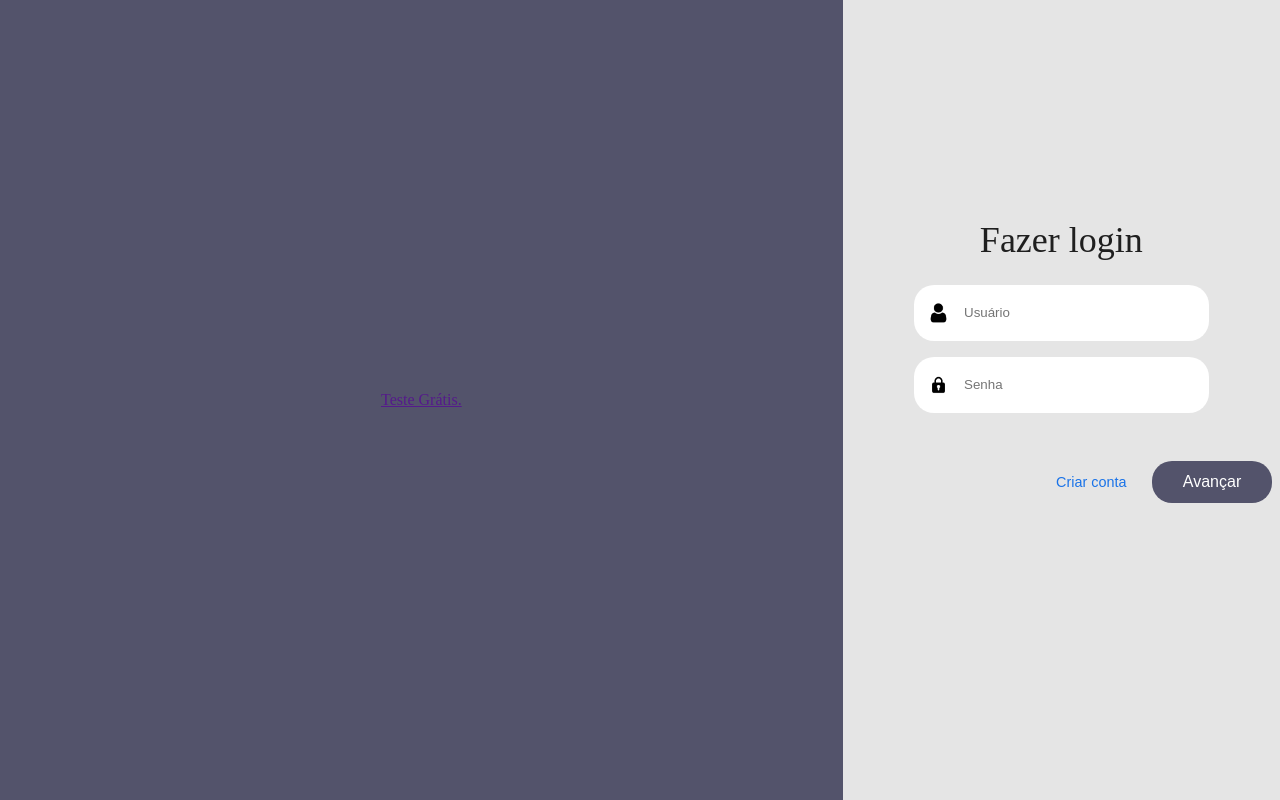
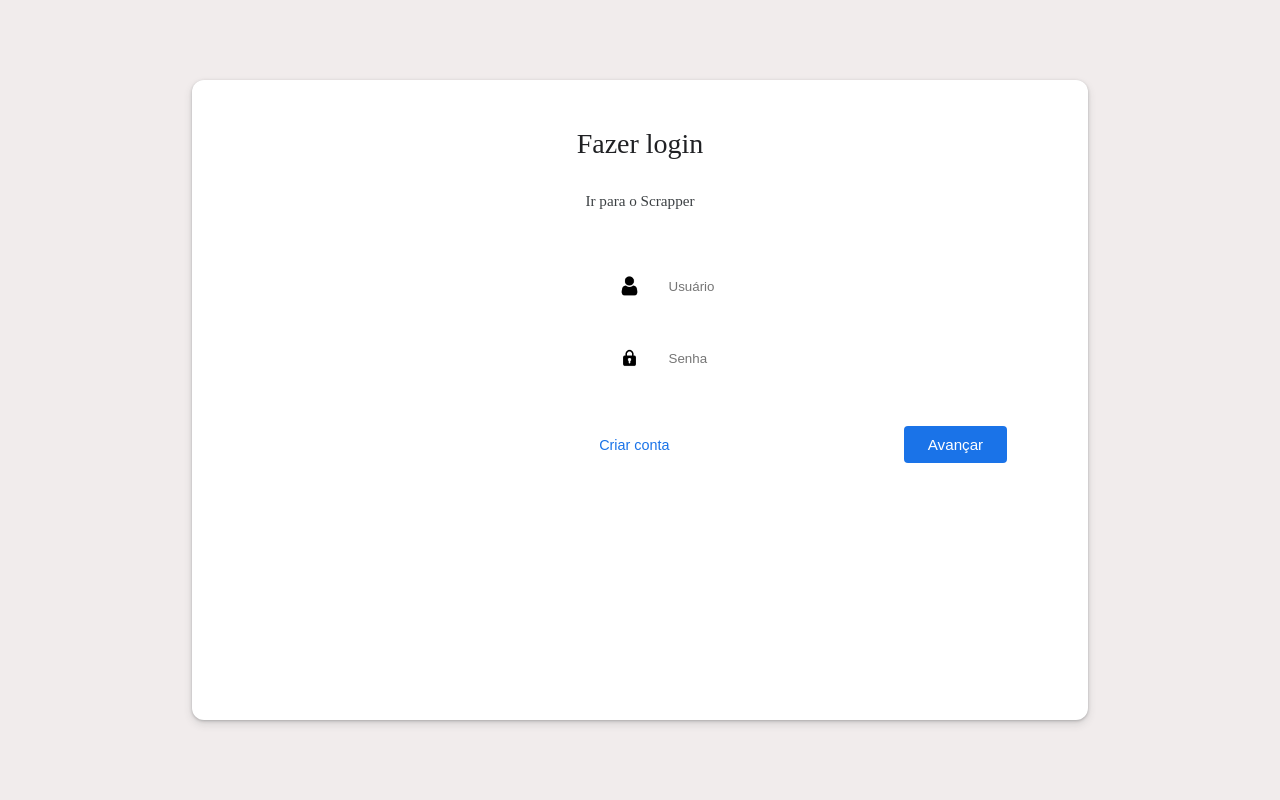
Before and after one commit to eh-lucas/ratodelivraria, an Angular app in the folder Client/: page /login in a window 1280 px wide. Built offline with nearby package versions, Linux system fonts and the light colour scheme.

Commit message:
Mudança no layout e design da tela de login (não tá pronto)

```diff
--- a/Client/src/app/components/input-component/input-component.ts
+++ b/Client/src/app/components/input-component/input-component.ts
@@ -8,15 +8,13 @@ import { CommonModule } from '@angular/common';
   imports: [CommonModule, FormsModule],
   template: `
     <div class="custom-input-wrapper">
-
       @if (iconSrc) { <img class="input-icon-img" [src]="iconSrc" alt="icon"> }
-
       <input class="input-box" [attr.placeholder]="placeholder" [(ngModel)]="value" [type]="type" >
-
     </div>
   `,
   styleUrls: ['./input-component.scss']
 })
+
 export class InputComponent {
   @Input() iconSrc?: string;
   @Input() hint?: string;
--- a/Client/src/app/components/link-button-component/link-button-component.ts
+++ b/Client/src/app/components/link-button-component/link-button-component.ts
@@ -6,6 +6,7 @@ import { Component } from '@angular/core';
   template: '<ng-content/>',
   styleUrl: './link-button-component.scss'
 })
+
 export class LinkButtonComponent {
 
 }
--- a/Client/src/app/components/login-component/login-component.html
+++ b/Client/src/app/components/login-component/login-component.html
@@ -1,25 +1,20 @@
+<div class="login-card">
+  <h1>Fazer login</h1>
 
-<div class="right-side">
-  <h1>  </h1>
-  <a href="" link-button>Teste Grátis.</a>
-</div>
-<div class="left-side">
+  <div class="subtitle">Ir para o Scrapper</div>
   <form>
-    <span>Fazer login</span>
+
     <div class="wrapper-input-field">
-      <input-component iconSrc="assets/icons/user-icon.png" placeholder="Usuário" type="user">></input-component>
+      <input-component iconSrc="assets/icons/user-icon.png" placeholder="Usuário" type="user"></input-component>
     </div>
+
     <div class="wrapper-input-field">
-      <input-component iconSrc="assets/icons/password-icon.png" placeholder="Senha" type="password">></input-component>
+       <input-component iconSrc="assets/icons/password-icon.png" placeholder="Senha" type="password">></input-component>
     </div>
+
     <div class="button-container">
-      <button type="button" class="create-account-button">
-        Criar conta
-      </button>
-      <button type="button" class="advance-button" (click)="onLogin()">
-        Avançar
-      </button>
+      <button class="create-account-button" type="button">Criar conta</button>
+      <button class="advance-button" type="submit">Avançar</button>
     </div>
   </form>
-
 </div>
--- a/Client/src/app/components/login-component/login-component.scss
+++ b/Client/src/app/components/login-component/login-component.scss
@@ -1,93 +1,96 @@
 :host {
   display: flex;
-  height: 100%;
+  align-items: center;
+  justify-content: center;
+  height: 100vh;
+ background-color: rgb(241, 236, 236);
 
-  .left-side {
-    flex: 1;
-    background-color: rgb(229 229 229);
-    padding: 1vh;
-  }
-
-  .right-side {
-    flex: 2;
+  .login-card {
+    background-color: #fff;
+    border-radius: 12px;
+    box-shadow: 0 1px 3px rgba(60, 64, 67, 0.3),
+                0 4px 8px rgba(60, 64, 67, 0.15);
+    width: 70%;
+    height: 80%;
+    padding: 3rem 2.5rem;
     display: flex;
     flex-direction: column;
     align-items: center;
-    justify-content: center;
-    background-color: rgb(83 83 107);
+    gap: 2rem;
+
+    h1 {
+      color: #202124;
+      font-weight: 400;
+      font-size: 1.75rem;
+      margin: 0;
     }
 
-  h1 {
-    color: white;
-    font-weight: 400;
-    font-size: 45px;
+    // subtítulo
+    .subtitle {
+      color: #3c4043;
+      font-size: 0.95rem;
+      text-align: center;
+      margin-bottom: 1rem;
     }
 
     form {
+      width: 50%;
       display: flex;
       flex-direction: column;
-    align-items: center;
-    gap: 3vh;
-    margin-top: 50%;
-    width: 100%;
+      margin-left: 40%;
+      gap: 1.5rem;
 
       .wrapper-input-field {
         display: flex;
         flex-direction: column;
-      width: 70%;
+        width: 100%;
       }
 
       label {
-      color: white;
+        color: #5f6368;
         font-size: 13px;
+        margin-bottom: 4px;
       }
 
-    span {
-      color: #1F1F1F;
-      font-size: 2.25rem;
+      input {
+        padding: 10px 12px;
+        border: 1px solid #dadce0;
+        border-radius: 4px;
+        font-size: 14px;
+        outline: none;
+        transition: border-color 0.2s ease;
+
+        &:focus {
+          border-color: #1a73e8;
+          box-shadow: 0 0 0 1px #1a73e8;
         }
       }
 
       .button-container {
-    width: 100%;
         display: flex;
-    justify-content: flex-end;
-    margin-top: 2rem;
-
-    gap: 2vw;
+        justify-content: space-between;
+        align-items: center;
+        margin-top: 1.5rem;
       }
 
       .advance-button {
-    background: rgb(83, 83, 107);
+        background: #1a73e8;
         color: white;
         border: none;
-    border-radius: 20px;
-    padding: 12px 24px;
-    font-size: 1em;
+        border-radius: 4px;
+        padding: 10px 24px;
+        font-size: 0.95rem;
         font-weight: 500;
         cursor: pointer;
-    transition: all 0.2s ease;
-    min-width: 120px;
+        transition: background-color 0.2s ease;
 
         &:hover {
-      background: rgb(53, 83, 107);
-      box-shadow: 0 2px 4px rgba(0, 0, 0, 0.2);
-    }
-
-    &:active {
-      transform: translateY(1px);
+          background-color: #185abc;
         }
 
         &:disabled {
           background: #ccc;
           cursor: not-allowed;
-      transform: none;
-      box-shadow: none;
-    }
-
-    &:focus {
-      outline: none;
-      box-shadow: 0 0 0 2px rgba(26, 115, 232, 0.4);
         }
       }
 
@@ -95,12 +98,17 @@
         background: transparent;
         color: #1a73e8;
         border: none;
-    font-size: 0.9em;
+        font-size: 0.9rem;
         font-weight: 500;
         cursor: pointer;
         text-decoration: none;
-    display: inline-block;
+        transition: background-color 0.2s ease;
         border-radius: 4px;
-    transition: background-color 0.2s ease;
+
+        &:hover {
+          background-color: rgba(26, 115, 232, 0.1);
         }
       }
+    }
+  }
+}
```
Lines whose indentation alone changed are shown as unchanged.
